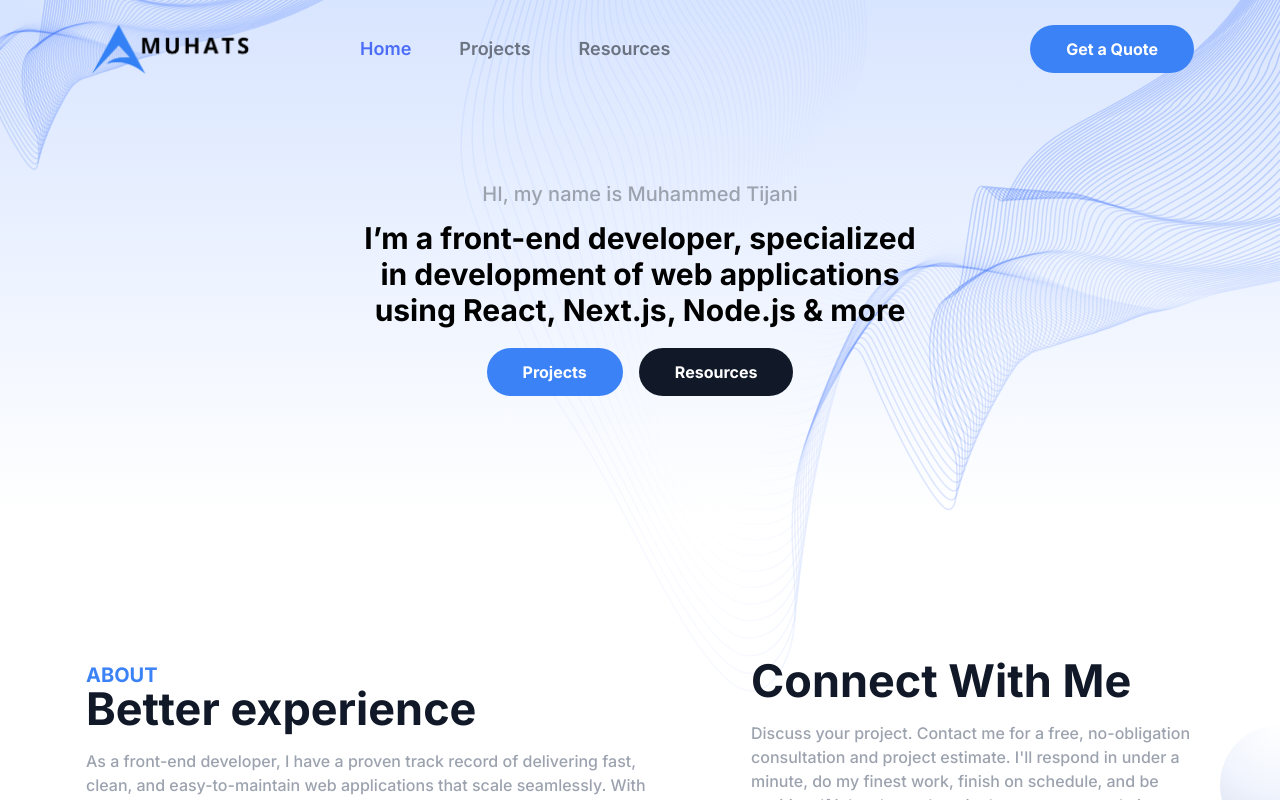
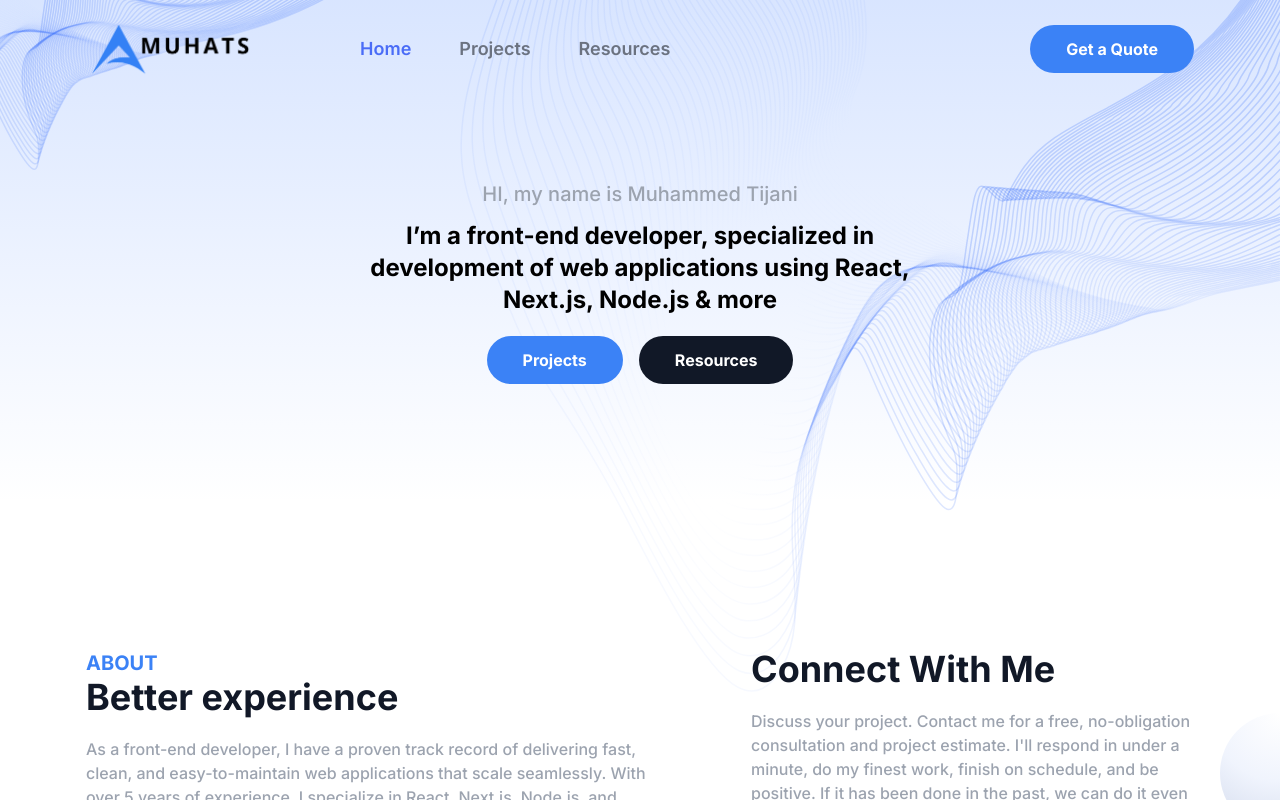
Before and after one commit to muhammedrepo/muhats_port, a React (Create React App) app: page / in a window 1280 px wide. Shown: the top 800 px of the page. Built offline with nearby package versions, Linux system fonts and the light colour scheme.

Commit message:
added new projects

```diff
--- a/src/components/ContentPanel.jsx
+++ b/src/components/ContentPanel.jsx
@@ -9,7 +9,7 @@ const ContentPanel = ({ children, title, subtitle, desc, ...rest }) => {
       </span>
       <h2
         className="font-bold text-gray-900/100 text-3xl
-    sm:text-4xl md:text-[45px] mb-5 max-w-md"
+    sm:text-4xl  mb-5 max-w-md"
       >
         {subtitle}
       </h2>
--- a/src/components/Hero.jsx
+++ b/src/components/Hero.jsx
@@ -17,7 +17,7 @@ const Hero = () => {
               <span className="font-medium paragraph blue-text text-lg md:text-xl mb-3">
                 HI, my name is Muhammed Tijani
               </span>
-              <h2 className="mb-5 text-xl sm:text-2xl lg:text-3xl font-bold text-center">
+              <h2 className="mb-5 text-xl sm:text-2xl lg:text-2xl font-bold text-center">
                 I’m a front-end developer, specialized in development of web
                 applications using React, Next.js, Node.js & more
               </h2>
```
